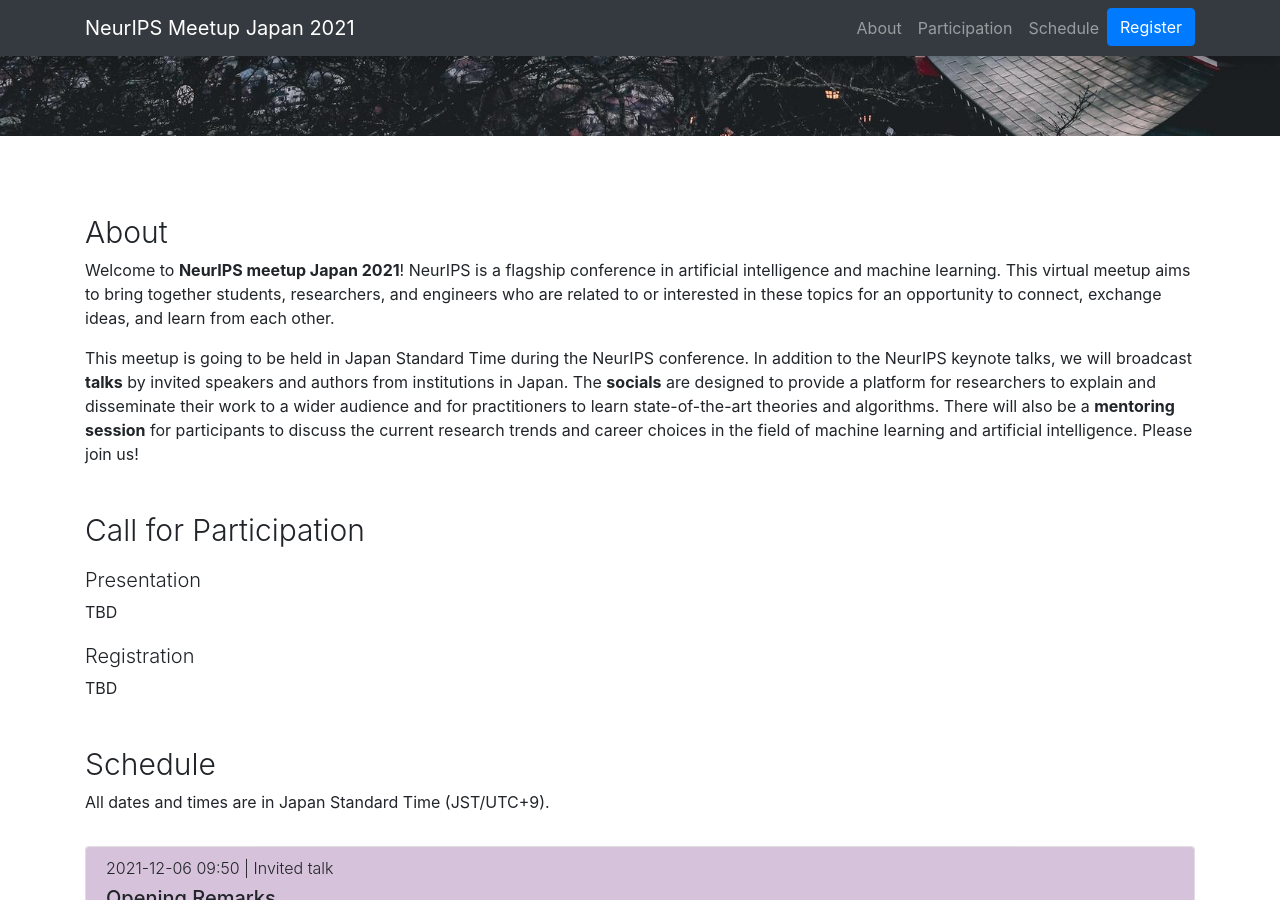
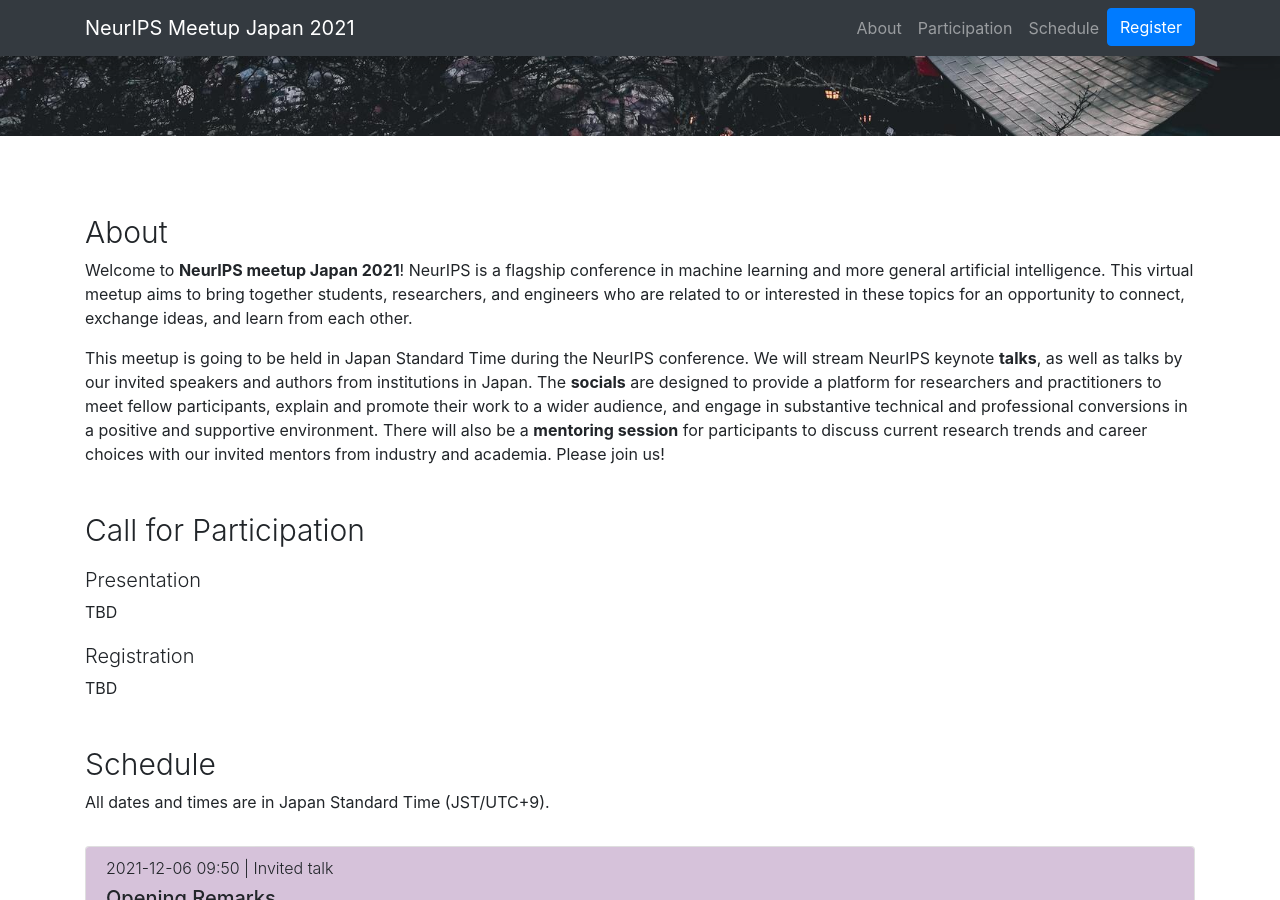
Before and after one commit to NeurIPSMeetupJapan/neuripsmeetupjapan.github.io, a Jekyll site: the page built from index.md, in a window 1280 px wide and 900 px high, scrolled down 764 px. Built offline with Jekyll 4.4.1, drawn with Linux system fonts in a browser that asks for light colours.

Commit message:
Update index.md

```diff
--- a/index.md
+++ b/index.md
@@ -6,13 +6,13 @@
 ## About
 
 Welcome to **NeurIPS meetup Japan 2021**!
-NeurIPS is a flagship conference in artificial intelligence and machine learning.
+NeurIPS is a flagship conference in machine learning and more general artificial intelligence.
 This virtual meetup aims to bring together students, researchers, and engineers who are related to or interested in these topics for an opportunity to connect, exchange ideas, and learn from each other.
 
 This meetup is going to be held in Japan Standard Time during the NeurIPS conference.
-In addition to the NeurIPS keynote talks, we will broadcast **talks** by invited speakers and authors from institutions in Japan.
-The **socials** are designed to provide a platform for researchers to explain and disseminate their work to a wider audience and for practitioners to learn state-of-the-art theories and algorithms.
-There will also be a **mentoring session** for participants to discuss the current research trends and career choices in the field of machine learning and artificial intelligence.
+We will stream NeurIPS keynote **talks**, as well as talks by our invited speakers and authors from institutions in Japan.
+The **socials** are designed to provide a platform for researchers and practitioners to meet fellow participants, explain and promote their work to a wider audience, and engage in substantive technical and professional conversions in a positive and supportive environment.
+There will also be a **mentoring session** for participants to discuss current research trends and career choices with our invited mentors from industry and academia.
 Please join us!
 
 ## Call for Participation
```
